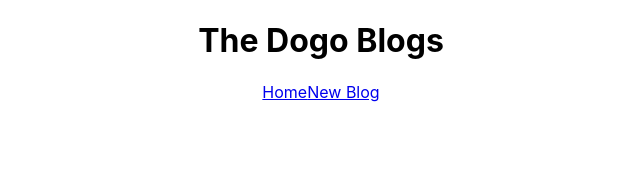
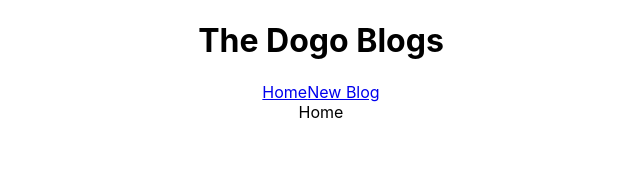
Before and after one commit to Iqbal0786/dogo-blog, a React (Create React App) app: page / in a window 1280 px wide. Shown: the top 192 px of the page, without its empty margins (319-959 px from the left). Built offline with nearby package versions, Linux system fonts and the light colour scheme.

Commit message:
added home component

```diff
--- a/src/App.js
+++ b/src/App.js
@@ -1,12 +1,18 @@
 import logo from './logo.svg';
 import './App.css';
 import SideBar from './components/SideBar';
+import Home from './components/Home';
 
 function App() {
   return (
+    <>
     <div className="App">
        <SideBar/>
+        <div className="content">
+          <Home/>
+        </div>
     </div>
+    </>
   );
 }
 
--- /dev/null
+++ b/src/components/Home.jsx
@@ -0,0 +1,7 @@
+import React from 'react'
+
+export default function Home() {
+  return (
+    <div>Home</div>
+  )
+}
```
